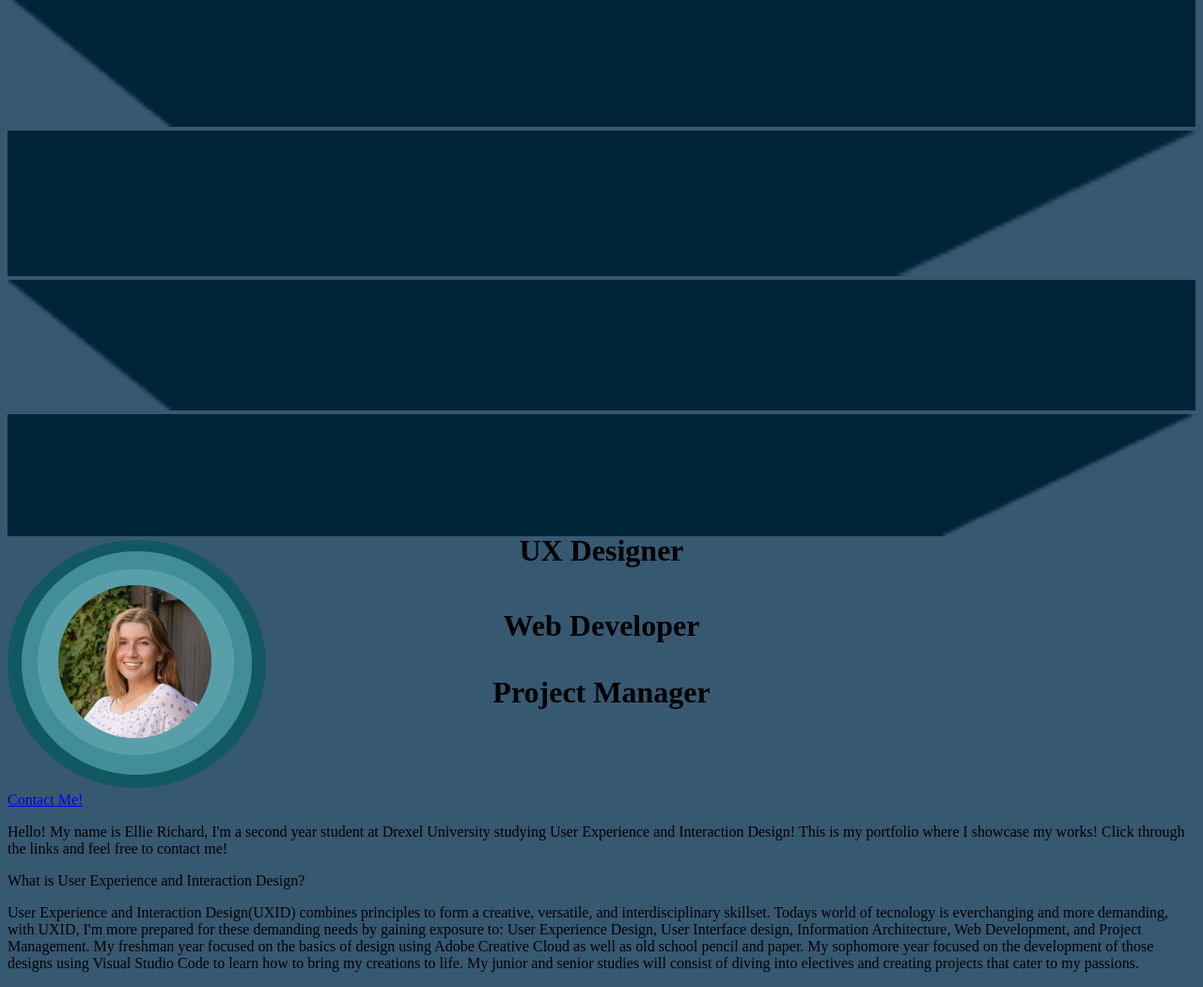
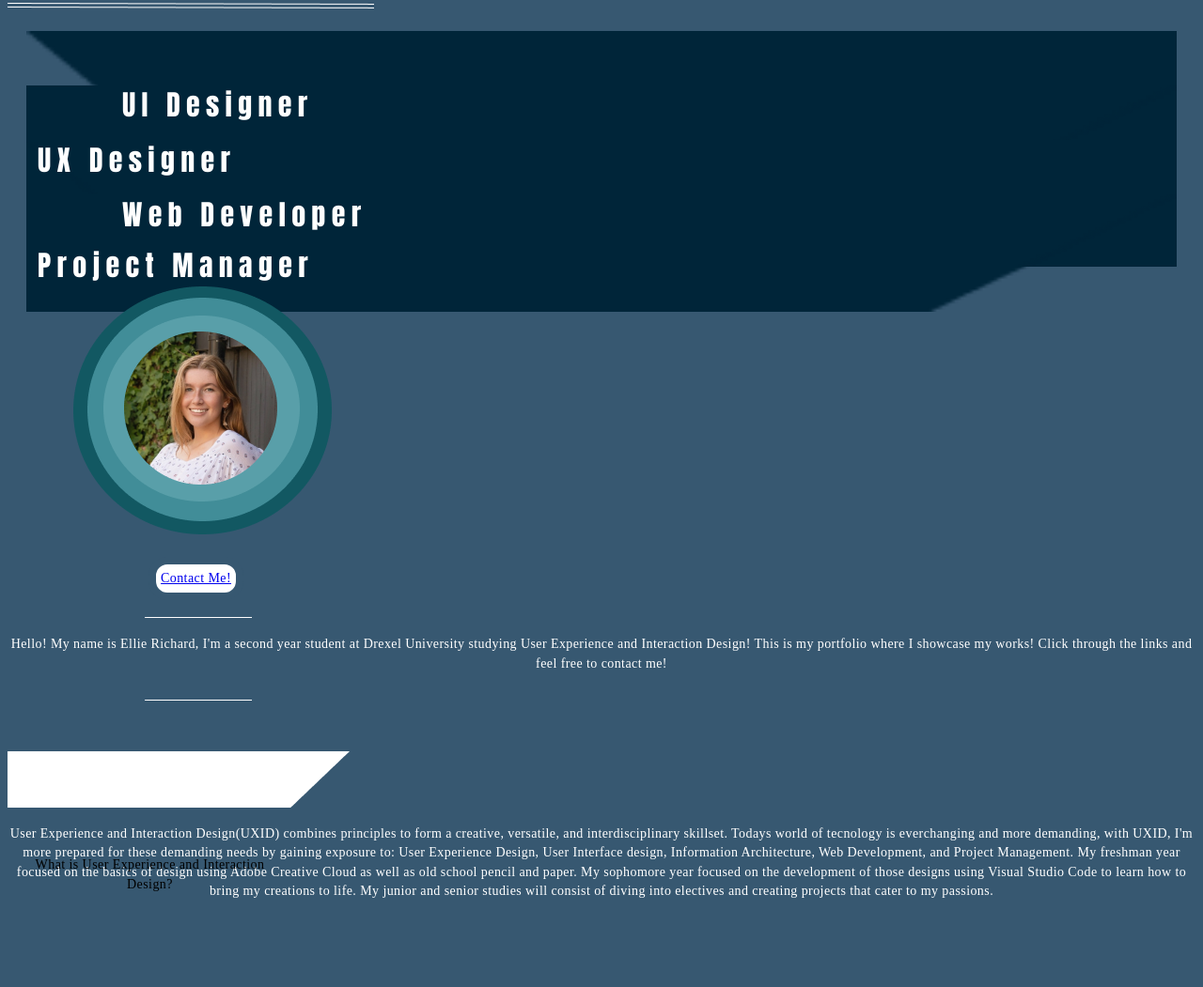
Before and after one commit to ellierichard/IDM222-ecr46, a plain HTML site: page index.html in a window 1280 px wide. Shown: the part 222-1273 px from the top of the page at 94% size. Drawn offline with Linux system fonts and the light colour scheme.

Commit message:
Lots added
Home screen finished; other pages edited

```diff
--- a/index.html
+++ b/index.html
@@ -20,26 +20,26 @@
                 <li><a alt="Book Reviews" href="#">Book Reviews</a></li>
             </ul>
         </nav>
-        <div style="position: relative;">
-            <img src="rectangle01.png" alt="Your Image" style="width: 100%;">
-            <div style="position: absolute; top: 50%; left: 50%; transform: translate(-50%, -50%);">
-            <h1>UI Designer</h1>
+    <div class="lines">
+        <img src="navLines.png" alt="navigation lines">
+    </div>
+    <div class="UIblock">
+                <img src="rectangle01.png" alt="Your Image" style="width: 100%;">
+                <p>UI Designer</p>
             </div>
-        <div style="position: relative;">
+     <div class="UXblock">
                 <img src="rectangle02.png" alt="Your Image" style="width: 100%;">
-                <div style="position: absolute; top: 50%; left: 50%; transform: translate(-50%, -50%);">
-                <h1>UX Designer</h1>
-                </div>
-        <div style="position: relative;">
+                <p>UX Designer</p>
+            </div>
+     <div class="WebBlock">
                 <img src="rectangle03.png" alt="Your Image" style="width: 100%;">
-                <div style="position: absolute; top: 50%; left: 50%; transform: translate(-50%, -50%);">
-                <h1>Web Developer</h1>
-                </div>
-        <div style="position: relative;">
+                <p>Web Developer</p>
+            </div>
+     <div class="ProjBlock">
                 <img src="rectangle04.png" alt="Your Image" style="width: 100%;">
-                <div style="position: absolute; top: 50%; left: 50%; transform: translate(-50%, -50%);">
-                <h1>Project Manager</h1>
-                </div>
+                <p>Project Manager</p>
+            </div>
+
 
         <div class="Portfoliopic">
             <img src="portPic.png" alt="portfolioPic">
@@ -47,10 +47,19 @@
         <div class="mail">
             <a href="mailto:ecr46@drexel.edu">Contact Me!</a>
         </div>
+        <div class="line1">
+            <img src="contactLine.png" alt="line inbetween main body">
+        </div>
         <div class="Mainbody">
             <p>
                 Hello! My name is Ellie Richard, I'm a second year student at Drexel University studying User Experience and Interaction Design! This is my portfolio where I showcase my works! Click through the links and feel free to contact me!
             </p>
+        </div>
+        <div class="line2">
+            <img src="belowmain.png" alt="line below main body">
+        </div>
+        <div class="bodyRectangle">
+            <img src="secondBodyRec.png" alt="second body rectangle">
         </div>
         <div class="secondBodyHeader">
             <p>
--- a/styleSheet.css
+++ b/styleSheet.css
@@ -13,7 +13,6 @@ header h1{
     background-image: linear-gradient(#FFFAFA, #FFF5F5, #FFEDED, #FFE4E4);
     border-radius: 4px;
     transform: rotate(0.13deg);
-    /*text  */
     font-family: 'Imprint MT Shadow';
     font-style: normal;
     font-weight: 400;
@@ -55,6 +54,9 @@ letter-spacing: 0.03em;
     padding: 5px;
     /* box-shadow: 0px 4px 4px rgba(0, 0, 0, 0.25); */
 }
+.lines {
+    align-items: center;
+}
 
  .slanted-rectangle {
     width: 376.5px;
@@ -62,11 +64,186 @@ letter-spacing: 0.03em;
     background-color:  #002539;
     transform: skew(-20deg);
 }
+.UIblock {
+    width: auto;
+    max-height: 38px;
+    margin: 20px;
+
+}
+ .UIblock p {
+    @media only screen and (max-width: 600px) {
+        font-size: 30px;
+    }
+    @media only screen and (min-width: 600px) {
+        font-size: 40px;
+    }
+    position: absolute;
+    width: 300px;
+    height: 37px;
+    left: 130px;
+    top: 286px;
+    font-family: 'Impact';
+    font-style: normal;
+    font-weight: 400;
+    font-size: 30px;
+    line-height: 122.47%;
+    letter-spacing: 0.21em;
+    color: white;
+}
+.UXblock {
+    width: auto;
+    max-height: 38px;
+    margin: 20px;
+
+}
+ .UXblock p {
+    @media only screen and (max-width: 600px) {
+        font-size: 30px;
+    }
+    @media only screen and (min-width: 600px) {
+        font-size: 40px;
+    }
+    position: absolute;
+    width: 300px;
+    height: 37px;
+    left: 40px;
+    top: 345px;
+    font-family: 'Impact';
+    font-style: normal;
+    font-weight: 400;
+    font-size: 30px;
+    line-height: 122.47%;
+    letter-spacing: 0.21em;
+    color: white;
+}
+.WebBlock {
+    width: auto;
+    max-height: 38px;
+    margin: 20px;
+}
+ .WebBlock p {
+    @media only screen and (max-width: 600px) {
+        font-size: 30px;
+    }
+    @media only screen and (min-width: 600px) {
+        font-size: 40px;
+    }
+    position: absolute;
+    width: 300px;
+    height: 37px;
+    left: 130px;
+    top: 403px;
+    font-family: 'Impact';
+    font-style: normal;
+    font-weight: 400;
+    font-size: 30px;
+    line-height: 122.47%;
+    letter-spacing: 0.21em;
+    color: white;
+}
+.ProjBlock {
+    width: auto;
+    max-height: 38px;
+    margin: 20px;
+}
+ .ProjBlock p {
+    @media only screen and (max-width: 600px) {
+        font-size: 30px;
+    }
+    @media only screen and (min-width: 600px) {
+        font-size: 40px;
+    }
+    position: absolute;
+    width: 300px;
+    height: 37px;
+    left: 40px;
+    top: 457px;
+    font-family: 'Impact';
+    font-style: normal;
+    font-weight: 400;
+    font-size: 30px;
+    line-height: 122.47%;
+    letter-spacing: 0.21em;
+    color: white;
+}
+.Portfoliopic {
+    padding-top: 40px;
+    padding-bottom: 10px;
+    padding-left: 70px;
+}
+.mail {
+    display: inline;
+    background: #FFFFFF;
+    display: inline-block;
+    border: 8px solid #375871;
+    border-radius: 20px;
+    text-decoration: none;
+    font-family: 'Halant';
+    font-style: normal;
+    font-weight: 400;
+    font-size: 14px;
+    line-height: 147.3%;
+    letter-spacing: 0.03em;
+    color: #000000;
+    padding: 5px;
+    margin-top: 10px;
+    margin-left: 150px;
+    margin-bottom: 5px;
+}
+.line1 {
+    margin-top: 0px;
+    margin-left: 146px;
+}
+.Mainbody {
+    text-align: center;
+    font-family: 'Cormorant';
+    font-style: normal;
+    font-weight: 400;
+    font-size: 14px;
+    line-height: 147.3%;
+    text-align: center;
+    letter-spacing: 0.03em;
+    color: #FFFFFF;
+    margin-bottom: 0px;
+}
+.line2{
+    margin-top: 0px;
+    margin-left: 146px;
+    margin-bottom: 50px;
+}
+.bodyRectangle {
+    width: auto;
+    margin-top: 50px;
+}
+.secondBodyHeader {
+    position: absolute;
+    width: 293px;
+    height: 21px;
+    left: 13px;
+    top: 1119px;
+    font-family: 'Cormorant';
+    font-style: semi-bold;
+    font-weight: 400;
+    font-size: 14px;
+    line-height: 147.3%;
+    text-align: center;
+    letter-spacing: 0.03em;
+    color: #000000;
+}
+.SecondBody {
+    text-align: center;
+    font-family: 'Cormorant';
+    font-style: normal;
+    font-weight: 400;
+    font-size: 14px;
+    line-height: 147.3%;
+    letter-spacing: 0.03em;
+    color: #FFFFFF;
+    margin-bottom: 75px;
+}
 
 /* gallery page */
-.gallery {
-    width: 85%;
-    margin: 0 auto;
+#gallery {
     background: #375871;
 }
 .ghead p {
```
Also changed, not shown: Proj.html (+1 -0 lines), edu.html (+1 -0 lines), gallery.html (+4 -11 lines), Contact.png (added), belowmain.png (added), contactBox.png (added), contactLine.png (added), navLines.png (added), secondBodyRec.png (added). Lines whose indentation alone changed are shown as unchanged.
